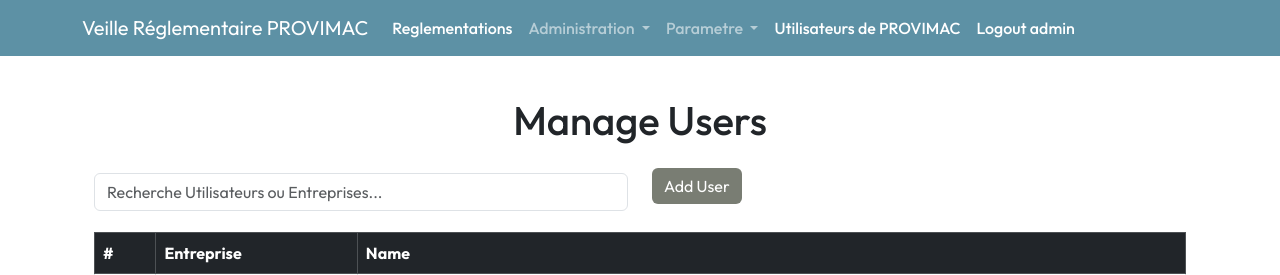
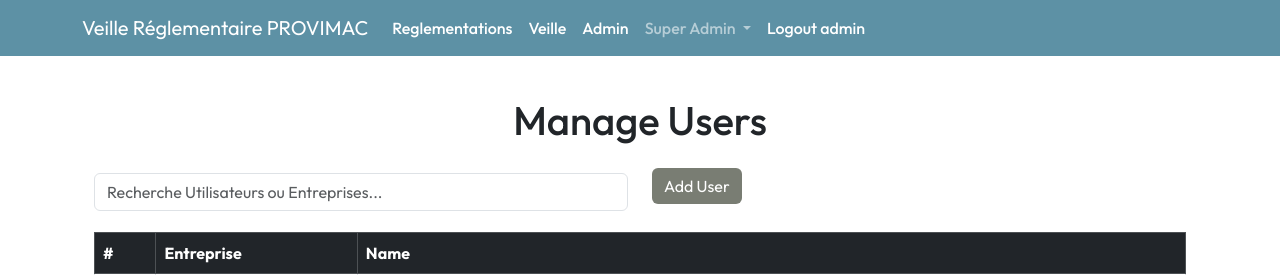
Before and after one commit to jawkat/veille_reglementaire, a Flask app: page /admin/manage-users in a window 1280 px wide. Shown: the top 275 px of the page. Run offline with Flask 3, Linux system fonts and the light colour scheme; a user stored in the database is signed in.

Commit message:
super admin et admin panel

```diff
--- a/app/templates/layout.html
+++ b/app/templates/layout.html
@@ -41,42 +41,42 @@
                 Reglementations
               </a>
             </li>
+
+            <li class="nav-item">
+              <a class="nav-link text-white" href="{{ url_for('reglement.afficher_entreprise', entreprise_id=current_user.entreprise_id) }}">
+                Veille
+              </a>
+            </li>
+
+
+            <li class="nav-item">
+              <a class="nav-link text-white"
+                href="{{ url_for('manager.liste_utilisateurs', entreprise_id=current_user.entreprise.id) }}">
+                Admin
+              </a>
+            </li>
+
+
+
+
             <li class="nav-item dropdown">
               <a class="nav-link dropdown-toggle {{ 'active' if request.endpoint.startswith('ingredient.') else '' }}"
                 href="#" id=" entrepriseDropdown" role="button" data-bs-toggle="dropdown" aria-expanded="false">
-                Administration
+                Super Admin
               </a>
               <ul class="dropdown-menu">
 
                 <li><a class="dropdown-item" href="{{ url_for('reglement.ajouter_entreprise_et_manager') }}">Ajout
                     Entreprise</a></li>
                 <li><a class="dropdown-item" href="{{ url_for('reglement.liste_entreprises') }}">Liste E/S</a></li>
+                <li><a class="dropdown-item" href="{{ url_for('reglement.liste_secteurs') }}">Secteurs</a></li>
+                <li><a class="dropdown-item" href="{{ url_for('reglement.liste_domaines') }}">Domaines</a></li>
+                <li><a class="dropdown-item" href="{{ url_for('reglement.liste_sous_domaines') }}">Sous-Domaines</a></li>
                 <li><a class="dropdown-item" href="#">vide</a></li>
               </ul>
             </li>
-            <li class="nav-item dropdown">
-              <a class="nav-link dropdown-toggle {{ 'active' if request.endpoint.startswith('ingredient.') else '' }}"
-                href="#" id="secteurDropdown" role="button" data-bs-toggle="dropdown" aria-expanded="false">
-                Parametre
-              </a>
-              <ul class="dropdown-menu">
-                <li><a class="dropdown-item" href="{{ url_for('reglement.liste_secteurs') }}">Secteurs</a></li>
-                <li><a class="dropdown-item" href="{{ url_for('reglement.liste_domaines') }}">Domaines</a></li>
-                <li><a class="dropdown-item" href="{{ url_for('reglement.liste_sous_domaines') }}">Sous-Domaines</a>
-                </li>
-
-              </ul>
 
 
-
-
-
-            <li class="nav-item">
-              <a class="nav-link text-white"
-                href="{{ url_for('manager.liste_utilisateurs', entreprise_id=current_user.entreprise.id) }}">
-                Utilisateurs de {{ current_user.entreprise.nom }}
-              </a>
-            </li>
 
             <li class="nav-item">
               <a class="nav-link text-white" href="{{ url_for('admin.logout') }}">Logout {{
@@ -84,6 +84,9 @@
             </li>
 
           </ul>
+
+
+
 
         </div>
       </div>
```
Also changed, not shown: app/routes/reglement.py (+12 -0 lines), instance/base.db.
